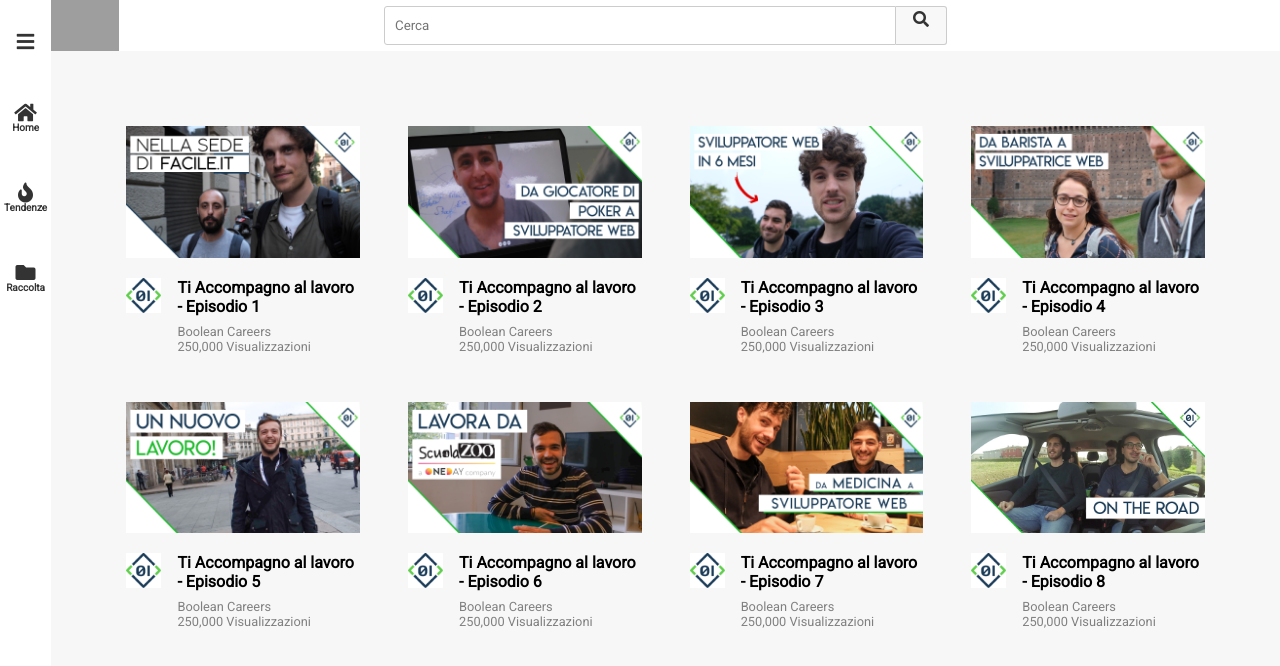
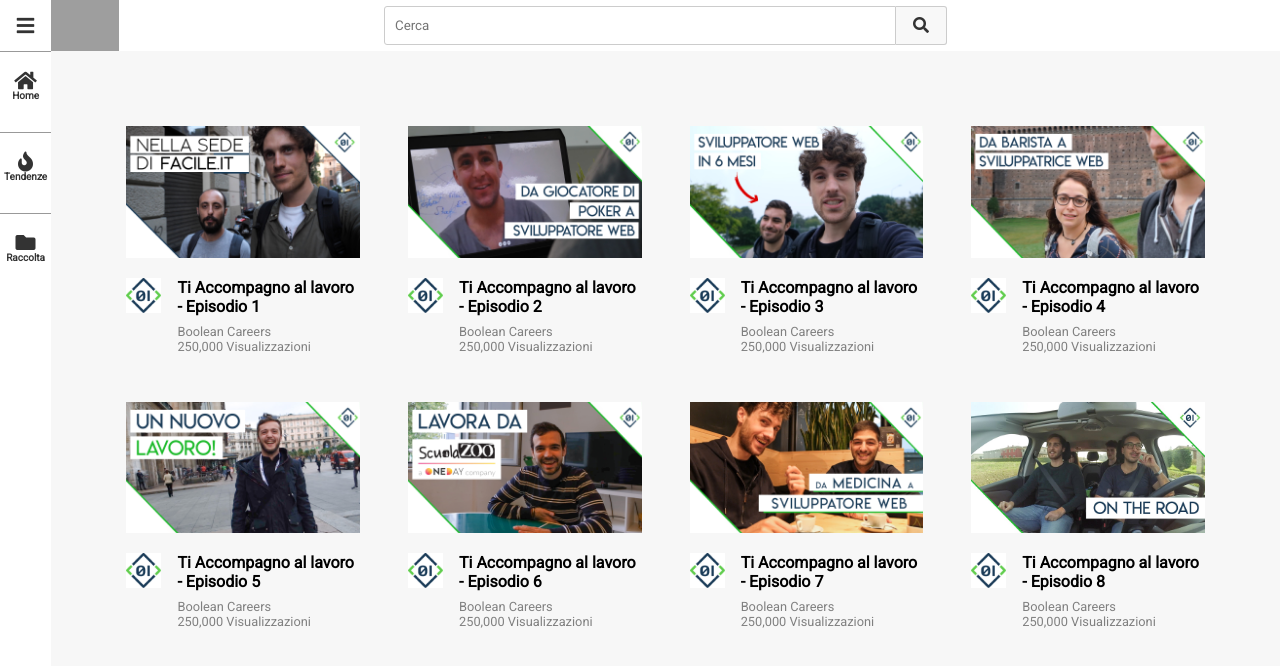
Before and after one commit to Amreal-Lamanera/EsercizioFinaleFundamentals, a plain HTML site: page index.html in a window 1280 px wide. Drawn offline with Linux system fonts and the light colour scheme; grey boxes are pictures that could not be loaded.

Commit message:
Add files via upload

```diff
--- a/index.html
+++ b/index.html
@@ -19,7 +19,6 @@
             <!-- Menù di navigazione -->
 
             <div id="myNav" class="overlay">
-                <div class="overlay-content">
                 <i class="fas fa-home">
                     <span>Home</span>
                 </i>
@@ -29,7 +28,6 @@
                 <i class="fas fa-folder">
                     <span>Raccolta</span>
                 </i>
-                </div>
             </div>
             <!-- FINE -->
 
--- a/style.css
+++ b/style.css
@@ -3,17 +3,6 @@
     padding: 0;
     box-sizing: border-box;
     font-family: 'Roboto', sans-serif;
-}
-
-.barra-verticale {
-    width: 4vw;
-    line-height: 80px;
-    height: 100vh;
-    text-align: center;
-    background-color: white;
-    position: fixed;
-    color: #333333;
-    font-size: 20px;
 }
 
 /* Menù di navigazione */
@@ -22,18 +11,14 @@
     height: 100%;
     width: 0;
     position: fixed;
-    z-index: 0;
-    top: 4vw;
-    left: 0;
+    /* z-index: 0; */
+    /* top: 4vw; */
+    /* left: 0; */
     background-color: rgba(255,255,255, 1);
     overflow-x: hidden;
 }
 
-  .overlay-content i {
-    line-height: 80px;
-    }
-
-    .overlay-content i:hover {
+.overlay i:hover {
     background-color: rgba(0, 0, 0, 0.2);
     cursor: pointer;
 }
@@ -42,14 +27,30 @@
     padding: 8px;
     text-decoration: none;
     font-size: 20px;
-    color: #333333;
+    /* color: #333333; */
     display: block;
+    border-top: 1px solid #999999;
+}
+
+.overlay span {
+    font-size: 15px;
 }
 
 /* FINE */
 
+.barra-verticale {
+    width: 4vw;
+    height: 100vh;
+    text-align: center;
+    background-color: white;
+    position: fixed;
+    color: #333333;
+    font-size: 20px;
+    overflow-x: hidden;
+}
+
 .barra-verticale #navMen {
-    margin: 4vh 0;
+    line-height: 4vw;
 }
 
 .barra-verticale .menu i:hover {
@@ -60,6 +61,11 @@
 .barra-verticale .sidebar:hover {
     background-color: rgba(0, 0, 0, 0.2);
     cursor: pointer;
+}
+
+.barra-verticale .sidebar {
+    line-height: 10vh;
+    border-top: 1px solid #999999;
 }
 
 .barra-verticale .sidebar i span{
@@ -106,7 +112,7 @@ header .searchbar .input-group div {
     float: right;
     height: 100%;
     width: 4vw;
-    line-height: 2vw;
+    line-height: 3vw;
     border-color: #CCCCCC;
     border-width: 1px 1px 1px 0;
     border-style: solid;
```
Lines whose indentation alone changed are shown as unchanged.
